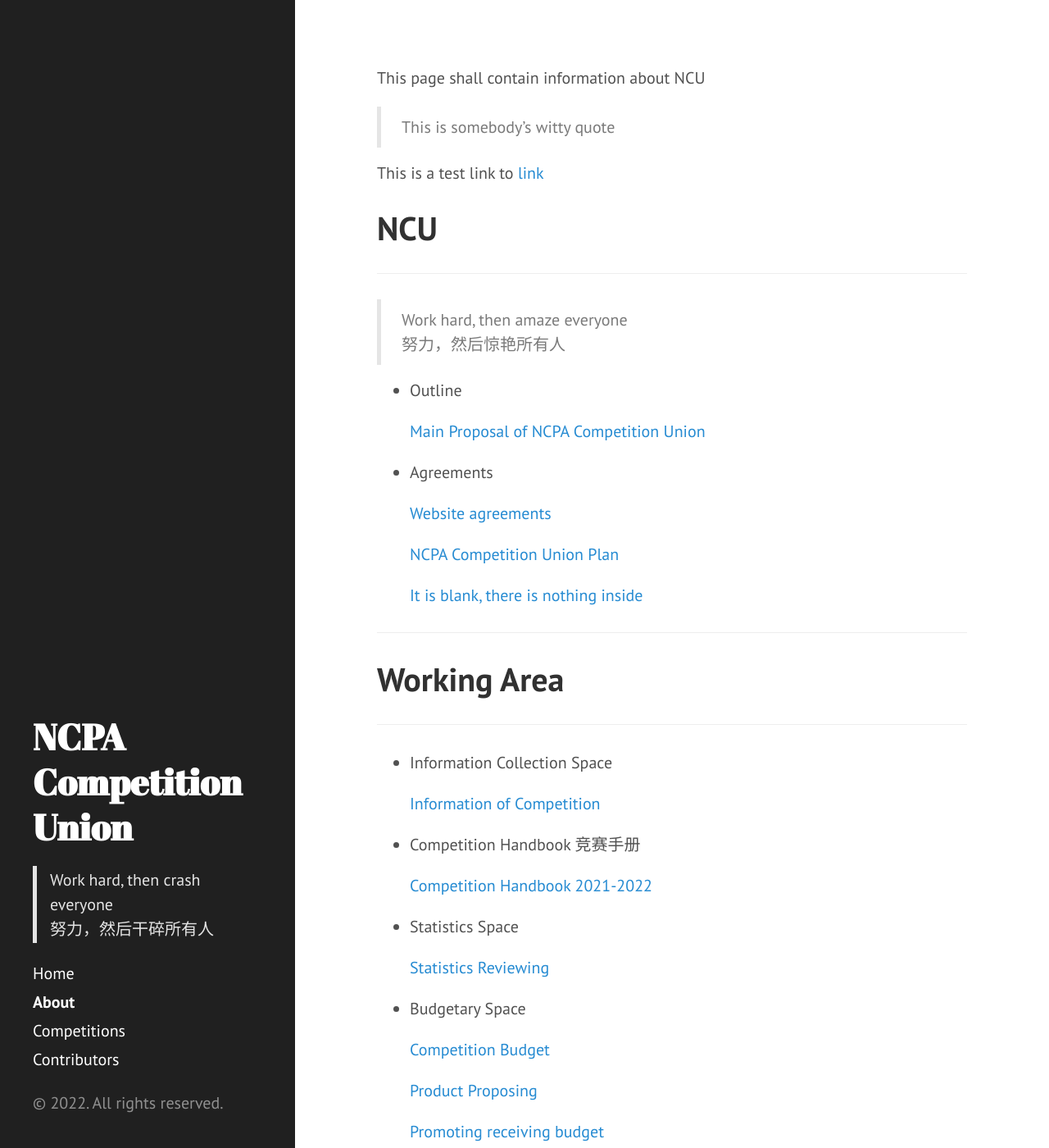
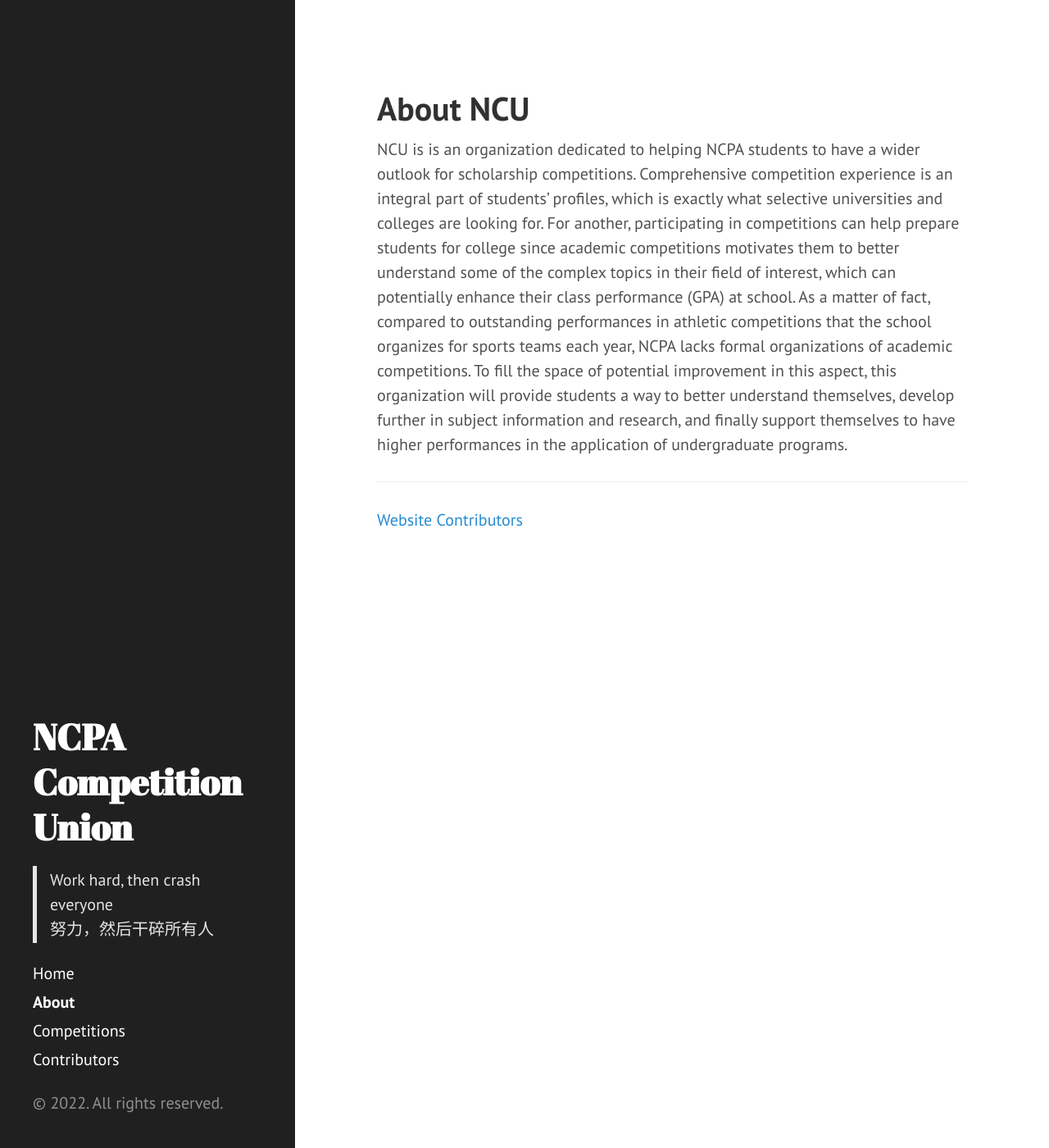
Before and after one commit to ncpacu/NCU-Website, a Jekyll site: the page built from _pages/about.md, in a window 1280 px wide and 1400 px high. Shown: the whole window at 82% size. Built offline with Jekyll 4.4.1, drawn with Linux system fonts in a browser that asks for light colours; a script that is not in the unit is left out; some of the changed text lies outside the part shown.

```diff
--- a/_layouts/competition.html
+++ b/_layouts/competition.html
@@ -3,8 +3,7 @@ layout: default
 ---
 
 <div class="post">
-  <h1 class="post-title">{{ page.title }}</h1>
-  <span class="post-date">{{ page.date | date_to_string }}</span>
+  <!-- <h1 class="post-title">{{ page.title }}</h1> -->
   {{ content }}
 </div>
 
--- a/_pages/about.md
+++ b/_pages/about.md
@@ -1,152 +1,13 @@
 ---
 layout: page
 title: About
+permalink: /about
 ---
-This page shall contain information about NCU
 
-> This is somebody's witty quote
+# About NCU
 
-This is a test link to [link](../_posts/2012-02-06-whats-jekyll.md)
-# NCU
+NCU is is an organization dedicated to helping NCPA students to have a wider outlook for scholarship competitions. Comprehensive competition experience is an integral part of students' profiles, which is exactly what selective universities and colleges are looking for. For another, participating in competitions can help prepare students for college since academic competitions motivates them to better understand some of the complex topics in their field of interest, which can potentially enhance their class performance (GPA) at school. As a matter of fact, compared to outstanding performances in athletic competitions that the school organizes for sports teams each year, NCPA lacks formal organizations of academic competitions. To fill the space of potential improvement in this aspect, this organization will provide students a way to better understand themselves, develop further in subject information and research, and finally support themselves to have higher performances in the application of undergraduate programs.
 
 ---
 
-> Work hard, then amaze everyone
-> 努力，然后惊艳所有人
-
-- Outline
-
-  [Main Proposal of NCPA Competition Union](https://www.notion.so/Main-Proposal-of-NCPA-Competition-Union-d7eb5312f1824b43923d065dd936a582)
-
-- Agreements
-
-  [Website agreements](https://www.notion.so/Website-agreements-4a75678c402e4b48a872824242cc3c15)
-
-  [NCPA Competition Union Plan](https://www.notion.so/NCPA-Competition-Union-Plan-dc4808994aa74adca5d164e57113f58c)
-
-  [It is blank, there is nothing inside](https://www.notion.so/It-is-blank-there-is-nothing-inside-67b409d5d08646c283d4760ec3a4558d)
-
----
-
-# Working Area
-
----
-
-- Information Collection Space
-
-  [Information of Competition](https://www.notion.so/78cf8b2307db4c1e91295f1c2a9fabe3)
-
-- Competition Handbook 竞赛手册
-
-  [Competition Handbook 2021-2022](https://www.notion.so/Competition-Handbook-2021-2022-a01d6c1550864cd7bb5a38ab3618cec2)
-
-- Statistics Space
-
-  [Statistics Reviewing](https://www.notion.so/Statistics-Reviewing-ab672c8456e845f5ad8ac667f7cabf24)
-
-- Budgetary Space
-
-  [Competition Budget](https://www.notion.so/Competition-Budget-6cc3c44172ef48718b1087fcd5ed7470)
-
-  [Product Proposing](https://www.notion.so/Product-Proposing-1243e68ca3ab449498a11fcdd264779d)
-
-  [Promoting receiving budget](https://www.notion.so/Promoting-receiving-budget-5aad5d88a9b147aa821af727b16fbd78)
-
-- Promotion！
-
-  - !!! Websites !!!
-
-    [NCPA Competition Union](https://xn--mathematics-k71un62h.tech/)
-
-    [Pages in websites](https://www.notion.so/Pages-in-websites-546e09625a644fe19d1308749fedfef7)
-
-  [Articles of promotions](https://www.notion.so/31b05bf214d84a72a6bebb0bdbb59349)
-
-- Recruitment
-
-  [Interview Questions](https://www.notion.so/Interview-Questions-e2bba0830d5c4c39a31208a2f78fa6bc)
-
-<aside>
-❗ USACO and NHSDLC as examples
-(Information collection有template可以使用)
-日期找官网上找得到的，如果已经结束了要找2021-22学年的
-
-
-</aside>
-
----
-
-# Plans
-
----
-
-- 📃To-do List
-
-  ## New member application
-
-  - All || somebody:
-    - [ ] Ted Talk
-    - [ ] share story （about why competition，ask ivy for 采访？）
-  - Competition in list:
-    - [x] AMC 8/10/12
-    - [ ] USAD
-  - logs
-    - [x] Finish Main Proposal
-      - [x] Benefits to School
-      - [x] Benefits to Students
-      - [x] Finishing Job description proposal
-    - [x] Finishing Meeting place&time proposal
-    - [x] 去找初中的数学老师谈谈AMC 8的事情 （早上？idk）
-    - [x] Meet with Mr. Yan
-    - [x] UNIFORM?
-    - [x] PROMOTION！！！！！！
-
-- 📄Meeting Agenda
-
-  [Meeting Agenda](https://www.notion.so/0e1663f6b20e49beb3d9edf535aa2d81)
-
-- Future Plans
-
-  [Working Path](https://www.notion.so/d2089408576c49fdb44202ada7f9595b)
-
----
-
-## Navigation
-
-- 🔗Links
-
-  ### Forms (Stats)
-
-  [Sign in to your account](https://www.office.com/launch/forms)
-
-- 🖥️Websites
-
-  [TST Tech Blog](https://sites.ncpachina.org/tst/)
-
-- Legacy (What is legacy?)
-
-## Resources Collection
-
-- 💻Useful researching websites for competition
-
-  Most original place to collect information:
-
-  !!!**Official Websites!!!**
-
-  Others:
-
-  [bloom](https://www.webloom.cn/bloom_web/#/)
-
-  [Home - ASDAN CHINA 阿思丹学院-赋能受益终身的核心素养](http://www.seedasdan.org/)
-
-  [国际竞赛资讯大全 - 竞赛干货 & 竞赛辅导](https://www.linstitute.net/contests)
-
-  [青少年国际竞赛与交流中心证书查询系统](http://itccc.org.cn/)
-
-  [Google](http://google.com/)
-
-  [White dunes, blue lagoons](https://www.bing.com/)
-
-  NO Baidu!
-
-- 📦Achieve
+[Website Contributors](contributors)
--- a/admin/config.yml
+++ b/admin/config.yml
@@ -39,6 +39,6 @@ collections:
     create: true # Allow users to create new documents in this collection
     slug: "{{slug}}" # Filename template, e.g., YYYY-MM-DD-title.md
     fields: # The fields for each document, usually in front matter
-      - {label: "Layout", name: "layout", widget: "hidden", default: "blog"}
+      - {label: "Layout", name: "layout", widget: "hidden", default: "page"}
       - {label: "Title", name: "title", widget: "string"}
       - {label: "Body", name: "body", widget: "markdown"}
```
Also changed, not shown: _competitions/2022-01-18-physics-bowl.md (+3 -14 lines), _competitions/acompetition.md (deleted, +0 -6 lines), _pages/competitions.md (+3 -3 lines), _pages/contributors.md (+1 -0 lines), _pages/home.md (renamed from _pages/index.md, +7 -6 lines).
